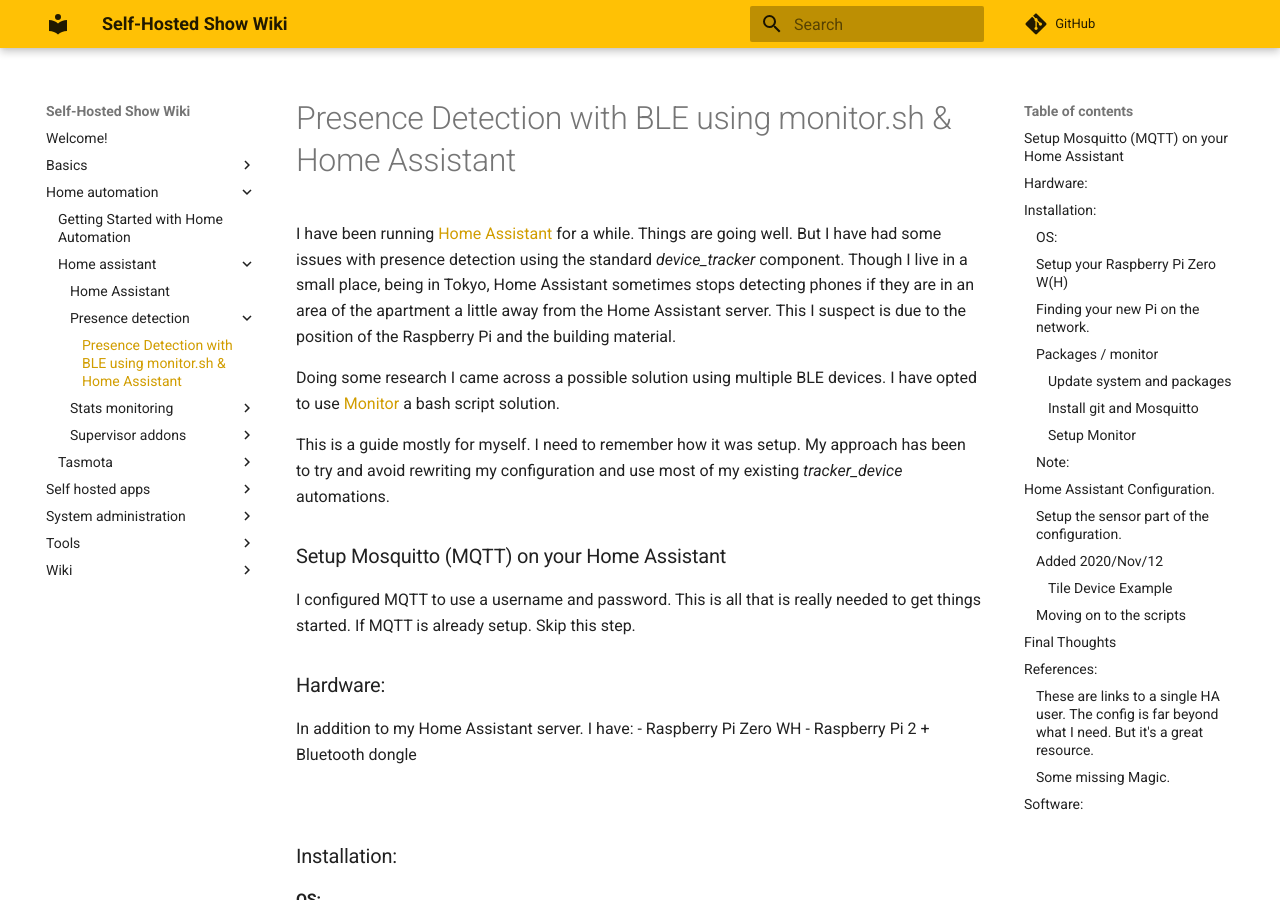
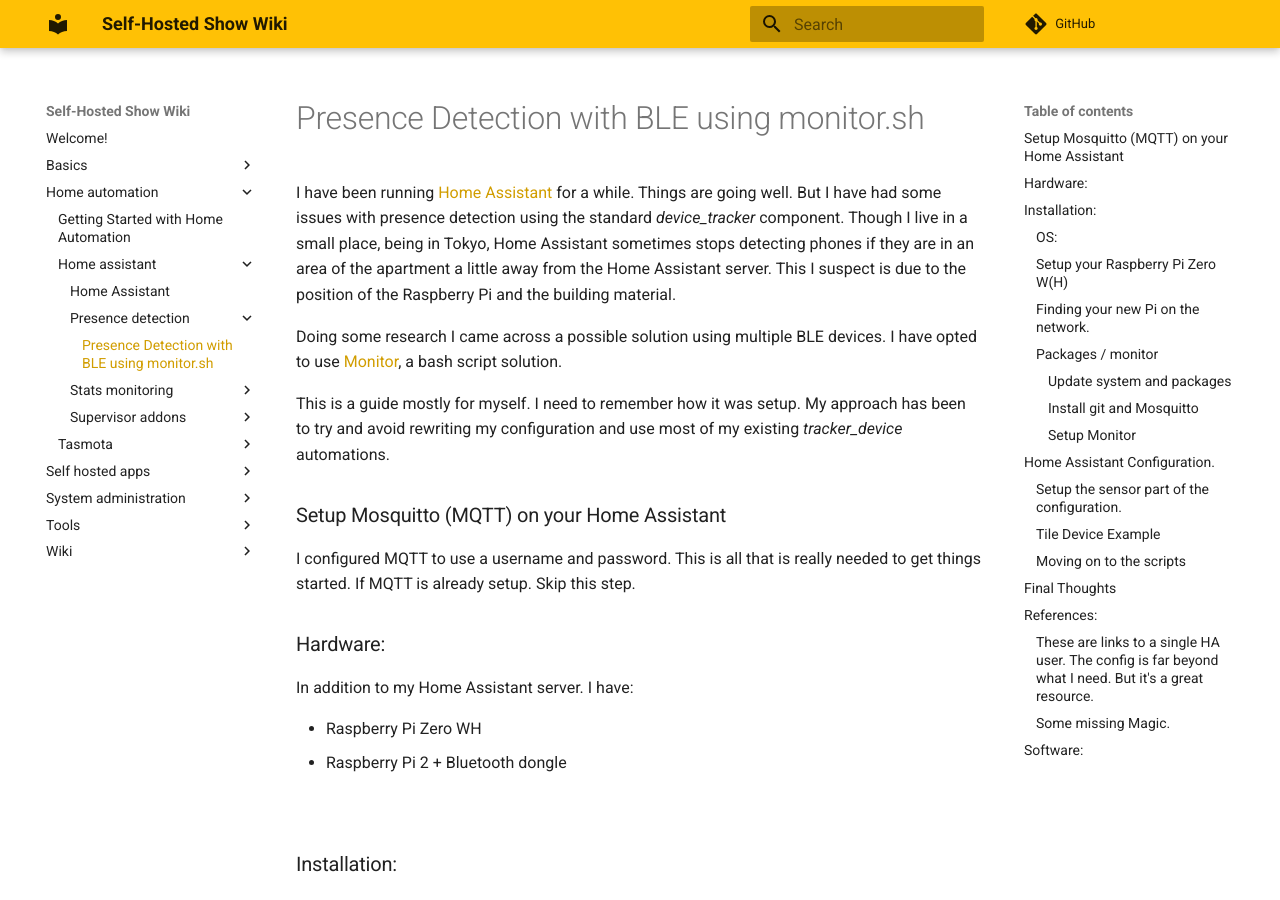
Before and after one commit to selfhostedshow/wiki, an MkDocs documentation site: the page built from docs/home-automation/home-assistant/presence-detection/detection-with-monitor-sh.md, in a window 1280 px wide and 900 px high. Built offline with MkDocs 1.6.1 and Material for MkDocs 9.7.7, drawn with Linux system fonts in a browser that asks for light colours; comment, search, counter and statistics services are not loaded; some of the changed text lies outside the part shown.

Commit message:
Reformat and correction for publishing to SelfHosting. This article is a write up on how I implemented presence detection using Monitor.sh.

````diff
--- a/docs/home-automation/home-assistant/presence-detection/detection-with-monitor-sh.md
+++ b/docs/home-automation/home-assistant/presence-detection/detection-with-monitor-sh.md
@@ -1,17 +1,14 @@
 ---
-title: "Presence Detection with BLE using monitor.sh & Home Assistant"
-date: 2020-11-010T19:30:00+09:00
-lastmod: 2020-11-12T10:35:00+09:00
-author: "Adam Spann"
-description: ""
-categories: [Home Automation, Presence, Guide]
-tags: [Bluetooth, Hassio, Presence]
-disable_share: true
+title: "Presence Detection with BLE using monitor.sh"
+date: 2020-12-06
+authors:
+  - Adam Spann
+summary: A guide to using monitor.sh with Home Assistant for presence detection.
 ---
 
 I have been running [Home Assistant](https://www.home-assistant.io/hassio/) for a while. Things are going well. But I have had some issues with presence detection using the standard *device_tracker* component. Though I live in a small place, being in Tokyo, Home Assistant sometimes stops detecting phones if they are in an area of the apartment a little away from the Home Assistant server. This I suspect is due to the position of the Raspberry Pi and the building material.
 
-Doing some research I came across a possible solution using multiple BLE devices. I have opted to use [Monitor](https://github.com/andrewjfreyer/monitor) a bash script solution.
+Doing some research I came across a possible solution using multiple BLE devices. I have opted to use [Monitor](https://github.com/andrewjfreyer/monitor), a bash script solution.
 
 This is a guide mostly for myself. I need to remember how it was setup. My approach has been to try and avoid rewriting my configuration and use most of my existing *tracker_device* automations.
 
@@ -23,6 +20,7 @@ If MQTT is already setup. Skip this step.
 ### Hardware:
 
 In addition to my Home Assistant server. I have:
+
 - Raspberry Pi Zero WH
 - Raspberry Pi 2 + Bluetooth dongle
 
@@ -70,7 +68,7 @@ arp -a
 ```
 This will give you a list of devices currently connected to your network. So run this once before you power up the new Pi.
 
-After you power up the Pi. Run the *arp* command again and see which new address appears in your list.
+After you power up the Pi. Run the `arp` command again and see which new address appears in your list.
 
 ssh into the new Pi using the standard username and password. Don't forget to change the password just as a matter of good security practice.
 
@@ -132,9 +130,9 @@ Next add any BT MAC addresses that you know to the **known_static_addresses** fi
 
 One thing to note. The *alias* will be the name of the device in MQTT. If there is no alias, the MAC address will be used. More on this later.
 
-**Updated 2020/Nov/12**
+!!! warning
 
-If you are monitoring a *Tile Device* do not place it in the **known_static_addresses**. This will make monitor see the device twice. Once with confidence 100% and again with 0%. The work a round that I have seen it to not place its MAC address in the file. You will need to use the MAC address instead of an alias in the sensor configuration.
+    If you are monitoring a *Tile Device* do not place it in the **known_static_addresses**. This will make monitor see the device twice. Once with confidence 100% and again with 0%. The work a round that I have seen it to not place its MAC address in the file. You will need to use the MAC address instead of an alias in the sensor configuration.
 
 **References**
 
@@ -187,10 +185,10 @@ mqtt_certificate_path=''
 mqtt_version=''
 ```
 
-#### Note:
-**mqtt_topicpath** should be the same on each of your monitoring servers.
+!!! note
+    **mqtt_topicpath** should be the same on each of your monitoring servers.
 
-**mqtt_publisher_identity** must be unique for each server that will be sending MQTT messages to the HA server.
+    **mqtt_publisher_identity** must be unique for each server that will be sending MQTT messages to the HA server.
 
 Test that MQTT server is getting the new notifications from your Pi devices.
 
@@ -224,8 +222,7 @@ We need to collect the MQTT messages into HA
   name: 'Person1 Phone Living Area'
 
 ```
-#### Added 2020/Nov/12
-##### Tile Device Example
+#### Tile Device Example
 ```yaml
 - platform: mqtt
   state_topic: 'monitor/front/XX::XX:XX:XX:XX:XX'
@@ -310,9 +307,8 @@ person1:
 
  We now have a **device_tracker.person1** which will have its state taken from **MQTT:location/person1**
 
- **Note:**
-
- If you test this state you will get a **source: null**. This will not be set until we first publish to MQTT.
+!!! note
+    If you test this state you will get a **source: null**. This will not be set until we first publish to MQTT.
 
 #### Moving on to the scripts
 
````
Also changed, not shown: other parts of docs/home-automation/home-assistant/presence-detection/detection-with-monitor-sh.md (+5 -5 lines).
